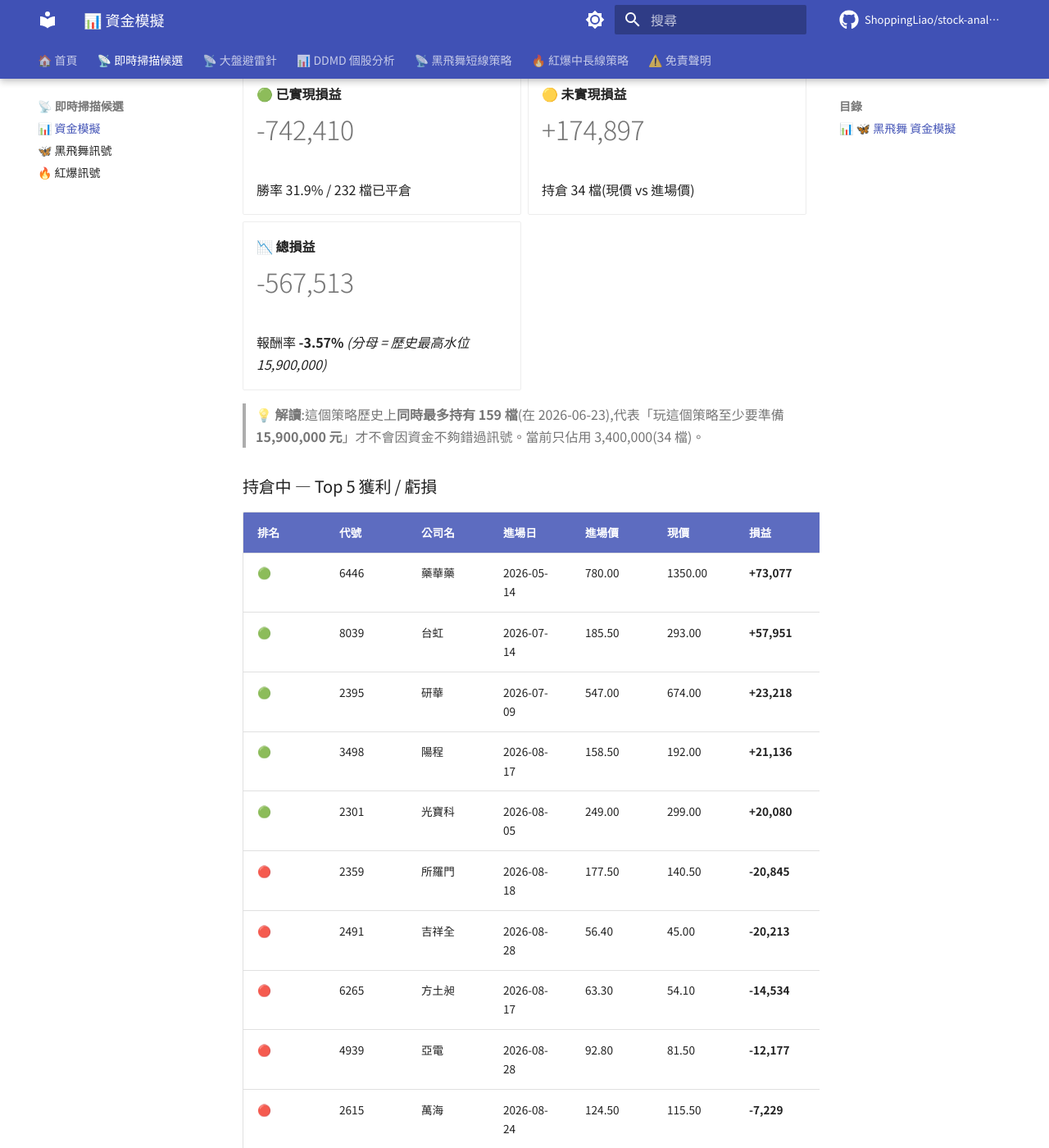
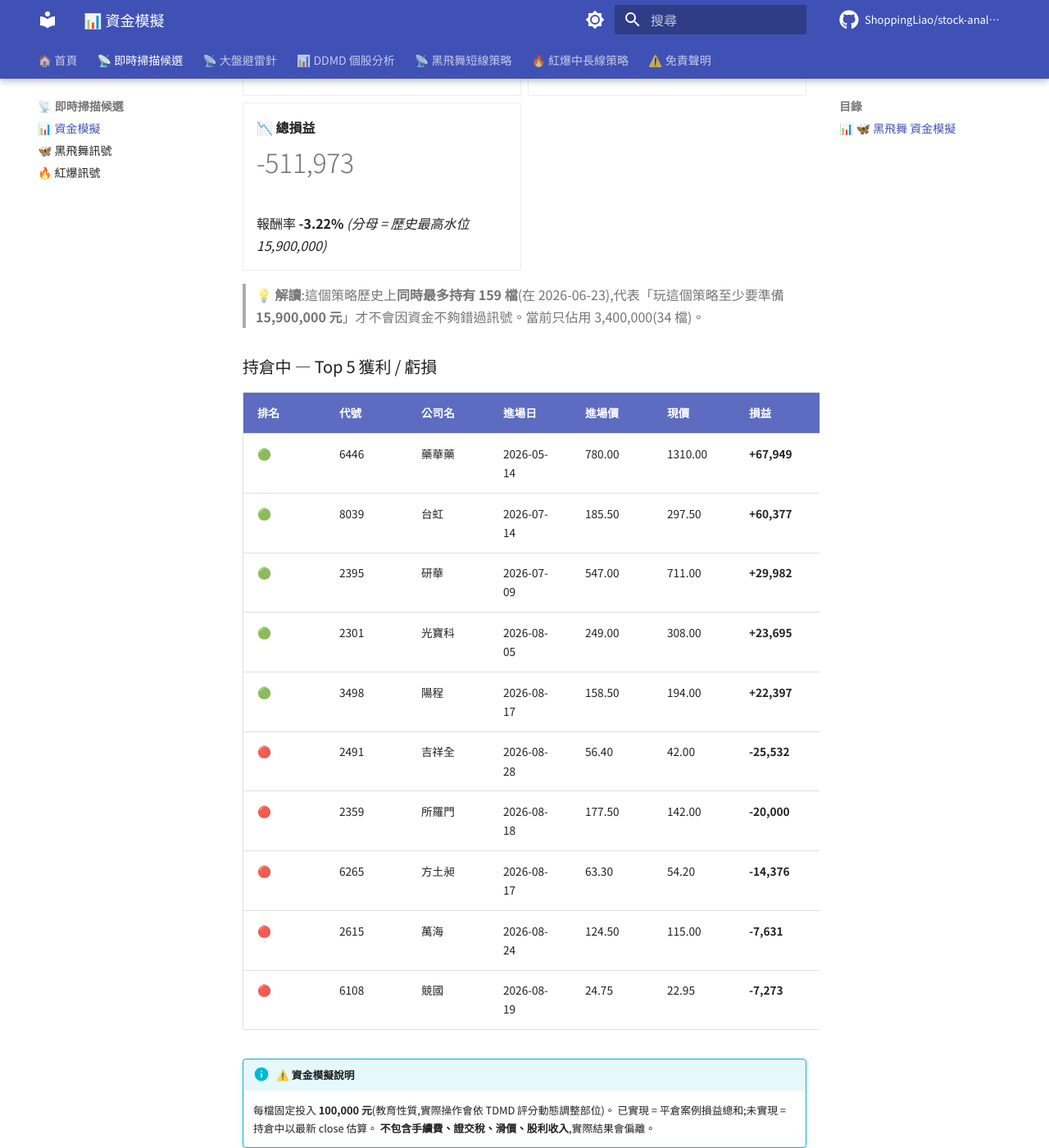
Before and after one commit to ShoppingLiao/stock-analysis-public, an MkDocs documentation site: the page built from docs/signals_capital.md, in a window 1280 px wide and 1400 px high, scrolled down 2333 px. Shown: the whole window at 82% size. Built offline with MkDocs 1.6.1 and Material for MkDocs 9.7.7, drawn with Linux system fonts in a browser that asks for light colours; comment, search, counter and statistics services are not loaded; some of the changed text lies outside the part shown.

Commit message:
docs(signals): update BB + RB + capital (2026-09-04)

```diff
--- a/docs/signals_capital.md
+++ b/docs/signals_capital.md
@@ -53,14 +53,12 @@
 
 | 排名 | 代號 | 公司名 | 進場日 | 進場價 | 現價 | 損益 | 損益% |
 |------|------|--------|--------|--------|------|------|-------|
-| 🟢 | 3234 | 光環 | 2026-08-19 | 148.50 | 194.50 | **+30,976** | **+30.98%** |
-| 🟢 | 6547 | 高端疫苗 | 2026-08-07 | 51.60 | 61.80 | **+19,767** | **+19.77%** |
-| 🟢 | 2887 | 台新新光金 | 2026-08-28 | 37.40 | 41.45 | **+10,829** | **+10.83%** |
-| 🟢 | 2881 | 富邦金 | 2026-08-27 | 141.50 | 147.00 | **+3,887** | **+3.89%** |
-| 🟢 | 6214 | 精誠 | 2026-08-27 | 182.00 | 183.00 | **+549** | **+0.55%** |
-| 🔴 | 2465 | 麗臺 | 2026-09-04 | 99.00 | 96.20 | **-2,828** | **-2.83%** |
-| 🔴 | 2455 | 全新 | 2026-09-04 | 527.00 | 525.00 | **-380** | **-0.38%** |
-| 🔴 | 2887 | 台新新光金 | 2026-09-04 | 41.60 | 41.45 | **-361** | **-0.36%** |
+| 🟢 | 3234 | 光環 | 2026-08-19 | 148.50 | 206.00 | **+38,721** | **+38.72%** |
+| 🟢 | 6547 | 高端疫苗 | 2026-08-07 | 51.60 | 61.50 | **+19,186** | **+19.19%** |
+| 🟢 | 2887 | 台新新光金 | 2026-08-28 | 37.40 | 41.50 | **+10,963** | **+10.96%** |
+| 🟢 | 2881 | 富邦金 | 2026-08-27 | 141.50 | 150.50 | **+6,360** | **+6.36%** |
+| 🟢 | 6214 | 精誠 | 2026-08-27 | 182.00 | 185.50 | **+1,923** | **+1.92%** |
+| 🔴 | 2887 | 台新新光金 | 2026-09-04 | 41.60 | 41.50 | **-240** | **-0.24%** |
 
 !!! info "⚠️ 資金模擬說明"
     每檔固定投入 **100,000 元**(教育性質,實際操作會依 TDMD 評分動態調整部位)。
@@ -95,15 +93,15 @@
 
 -   **🟡 未實現損益**
 
-    # +174,897
+    # +230,437
 
     持倉 34 檔(現價 vs 進場價)
 
 -   **📉 總損益**
 
-    # -567,513
+    # -511,973
 
-    報酬率 **-3.57%** _(分母 = 歷史最高水位 15,900,000)_
+    報酬率 **-3.22%** _(分母 = 歷史最高水位 15,900,000)_
 
 </div>
 
@@ -113,16 +111,16 @@
 
 | 排名 | 代號 | 公司名 | 進場日 | 進場價 | 現價 | 損益 | 損益% |
 |------|------|--------|--------|--------|------|------|-------|
-| 🟢 | 6446 | 藥華藥 | 2026-05-14 | 780.00 | 1350.00 | **+73,077** | **+73.08%** |
-| 🟢 | 8039 | 台虹 | 2026-07-14 | 185.50 | 293.00 | **+57,951** | **+57.95%** |
-| 🟢 | 2395 | 研華 | 2026-07-09 | 547.00 | 674.00 | **+23,218** | **+23.22%** |
-| 🟢 | 3498 | 陽程 | 2026-08-17 | 158.50 | 192.00 | **+21,136** | **+21.14%** |
-| 🟢 | 2301 | 光寶科 | 2026-08-05 | 249.00 | 299.00 | **+20,080** | **+20.08%** |
-| 🔴 | 2359 | 所羅門 | 2026-08-18 | 177.50 | 140.50 | **-20,845** | **-20.85%** |
-| 🔴 | 2491 | 吉祥全 | 2026-08-28 | 56.40 | 45.00 | **-20,213** | **-20.21%** |
-| 🔴 | 6265 | 方土昶 | 2026-08-17 | 63.30 | 54.10 | **-14,534** | **-14.53%** |
-| 🔴 | 4939 | 亞電 | 2026-08-28 | 92.80 | 81.50 | **-12,177** | **-12.18%** |
-| 🔴 | 2615 | 萬海 | 2026-08-24 | 124.50 | 115.50 | **-7,229** | **-7.23%** |
+| 🟢 | 6446 | 藥華藥 | 2026-05-14 | 780.00 | 1310.00 | **+67,949** | **+67.95%** |
+| 🟢 | 8039 | 台虹 | 2026-07-14 | 185.50 | 297.50 | **+60,377** | **+60.38%** |
+| 🟢 | 2395 | 研華 | 2026-07-09 | 547.00 | 711.00 | **+29,982** | **+29.98%** |
+| 🟢 | 2301 | 光寶科 | 2026-08-05 | 249.00 | 308.00 | **+23,695** | **+23.69%** |
+| 🟢 | 3498 | 陽程 | 2026-08-17 | 158.50 | 194.00 | **+22,397** | **+22.40%** |
+| 🔴 | 2491 | 吉祥全 | 2026-08-28 | 56.40 | 42.00 | **-25,532** | **-25.53%** |
+| 🔴 | 2359 | 所羅門 | 2026-08-18 | 177.50 | 142.00 | **-20,000** | **-20.00%** |
+| 🔴 | 6265 | 方土昶 | 2026-08-17 | 63.30 | 54.20 | **-14,376** | **-14.38%** |
+| 🔴 | 2615 | 萬海 | 2026-08-24 | 124.50 | 115.00 | **-7,631** | **-7.63%** |
+| 🔴 | 6108 | 競國 | 2026-08-19 | 24.75 | 22.95 | **-7,273** | **-7.27%** |
 
 !!! info "⚠️ 資金模擬說明"
     每檔固定投入 **100,000 元**(教育性質,實際操作會依 TDMD 評分動態調整部位)。
@@ -149,21 +147,21 @@
 
 -   **🟢 已實現損益**
 
-    # -218,775
+    # -219,247
 
-    BB +523,635 + RB -742,410
+    BB +523,163 + RB -742,410
 
 -   **🟡 未實現損益**
 
-    # +237,338
+    # +307,741
 
-    BB +62,441 + RB +174,897
+    BB +77,304 + RB +230,437
 
 -   **📈 總損益**
 
-    # +18,563
+    # +88,494
 
-    報酬率 **+0.08%** _(分母 = 兩策略歷史最高水位)_
+    報酬率 **+0.39%** _(分母 = 兩策略歷史最高水位)_
 
 </div>
 
```
Also changed, not shown: other parts of docs/signals_capital.md (+4 -4 lines), docs/signals_black_butterfly.md (+7 -9 lines), docs/signals_red_burst.md (+7 -1 lines).
